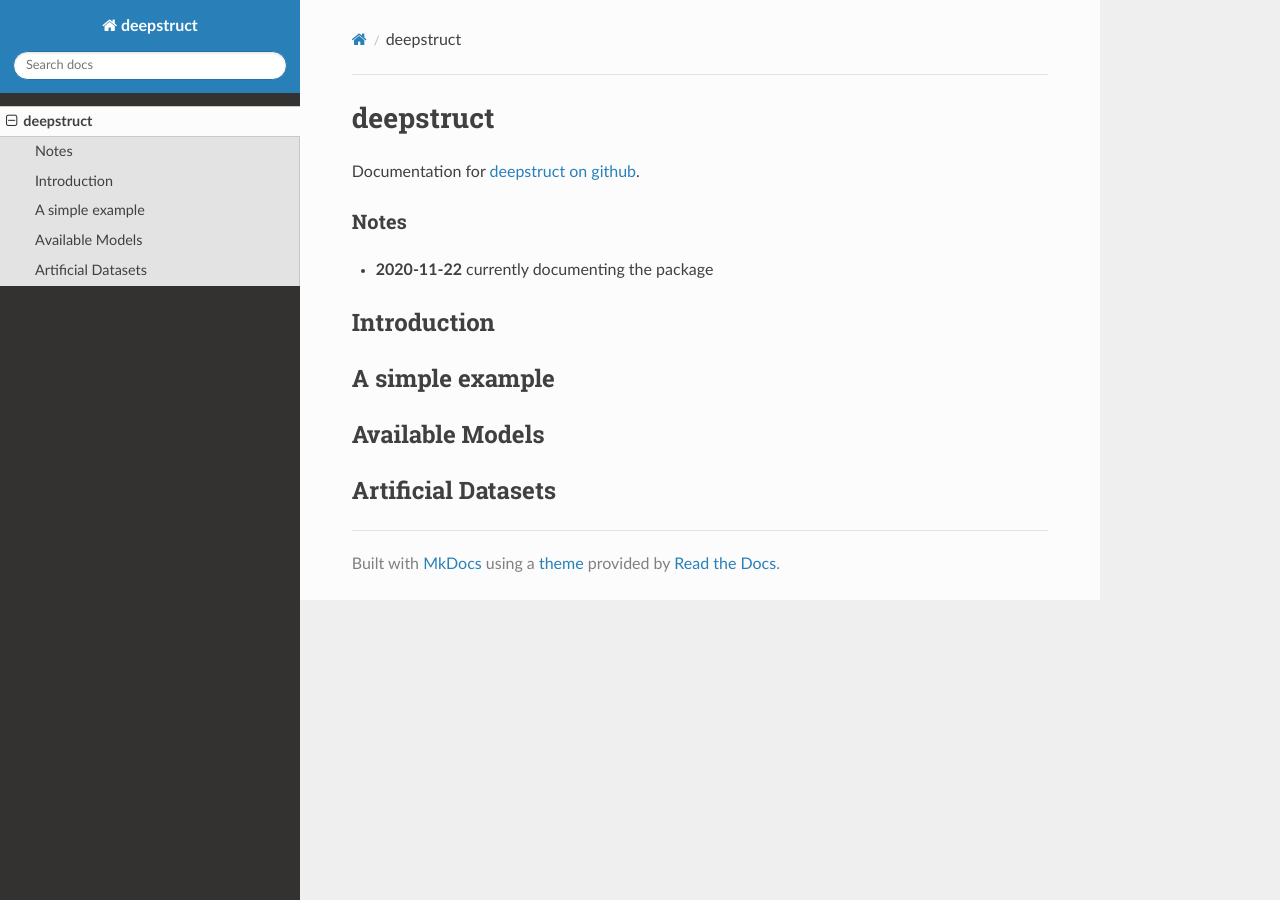
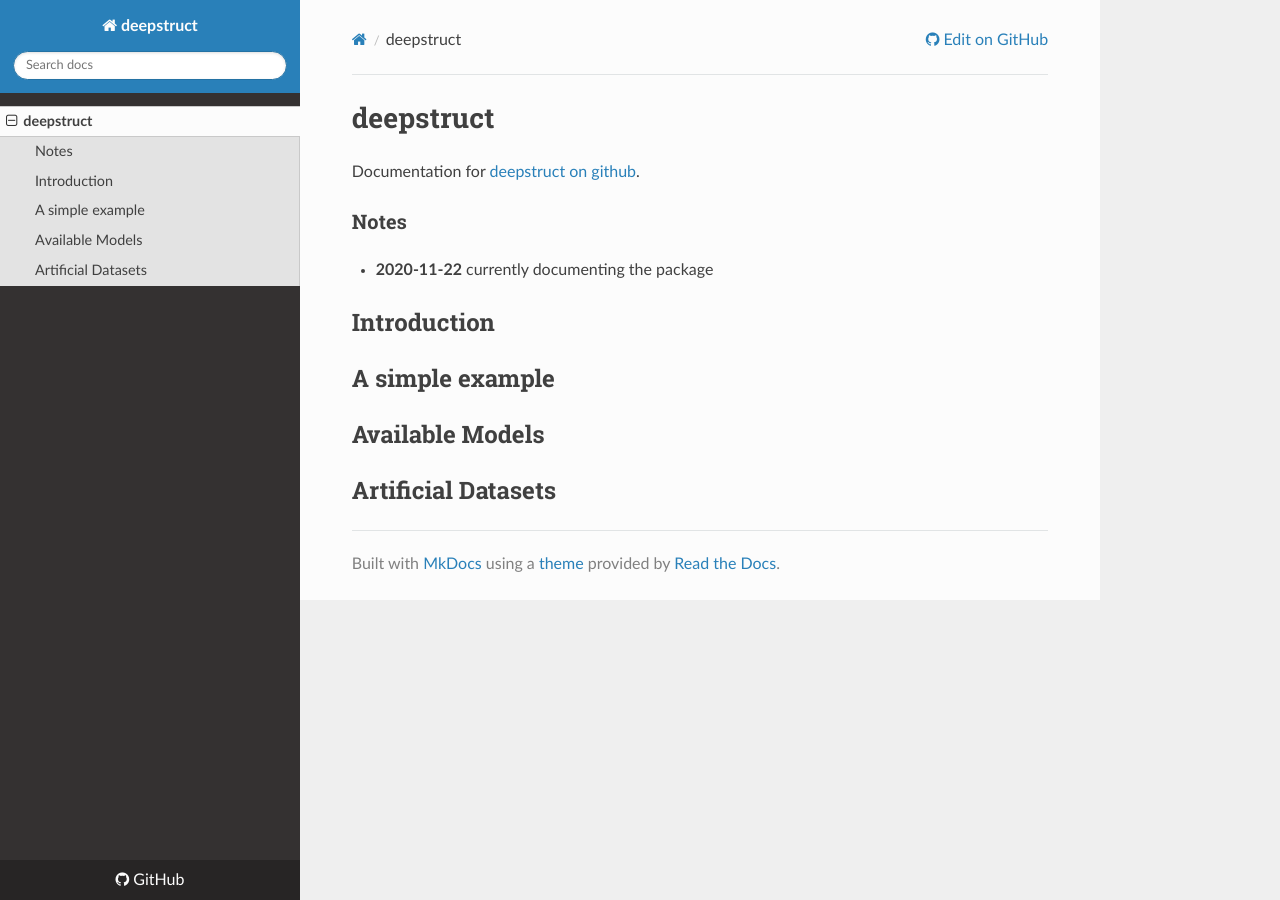
Before and after one commit to innvariant/deepstruct, an MkDocs documentation site: the page built from docs/index.md, in a window 1280 px wide. Built offline with MkDocs 1.6.1, drawn with Linux system fonts in a browser that asks for light colours; nearby versions of some CDN libraries; some of the changed lines change nothing that is shown.

Commit message:
Added repo url

```diff
--- a/mkdocs.yml
+++ b/mkdocs.yml
@@ -1,2 +1,3 @@
 site_name: deepstruct
 theme: readthedocs
+repo_url: https://github.com/innvariant/deepstruct
```
